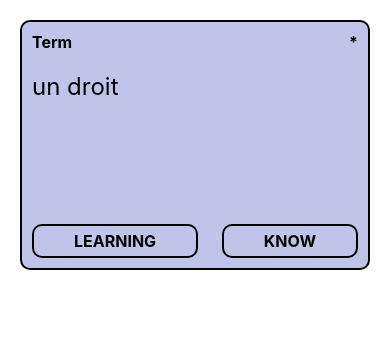
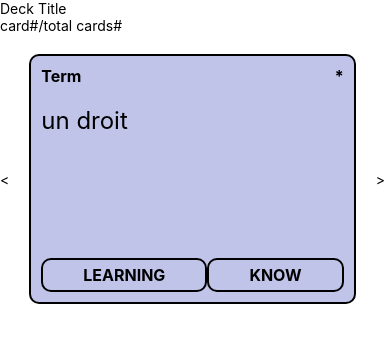
Before and after one commit to crashingbooth/flashcard-rn, a React Native app: screen / in a window 390 px wide. Shown: the top 342 px of the page. Built offline with nearby package versions, Linux system fonts and the light colour scheme.

Commit message:
stable card in quiz page

```diff
--- a/App.tsx
+++ b/App.tsx
@@ -1,11 +1,11 @@
 import { StatusBar } from 'expo-status-bar';
 import { SafeAreaView, StyleSheet, Text, View } from 'react-native';
-import Card from './components/card';
+import QuizPage from './components/quizPage';
 
 export default function App() {
   return (
     <SafeAreaView style={styles.container}>
-      <Card term='un droit' definition='a place'/>
+      <QuizPage/>
     </SafeAreaView>
   );
 }
--- a/components/quizPage.tsx
+++ b/components/quizPage.tsx
@@ -0,0 +1,29 @@
+
+import { Button, StyleSheet, Text, View } from 'react-native';
+import Card from './card';
+import { useEffect } from 'react';
+
+const QuizPage = () => {
+
+    return (
+        <View>
+            <Text>Deck Title</Text>
+            <Text>card#/total cards#</Text>
+            <View style={styles.cardLevelContainer}>
+                <Text>{"<"}</Text>
+                <Card term='un droit' definition='a place' />
+                <Text>{">"}</Text>
+            </View>
+        </View>
+    )
+}
+
+const styles = StyleSheet.create({
+    cardLevelContainer: {
+        flexDirection: 'row',
+        alignItems: 'center'
+    }
+})
+
+
+export default QuizPage
```
